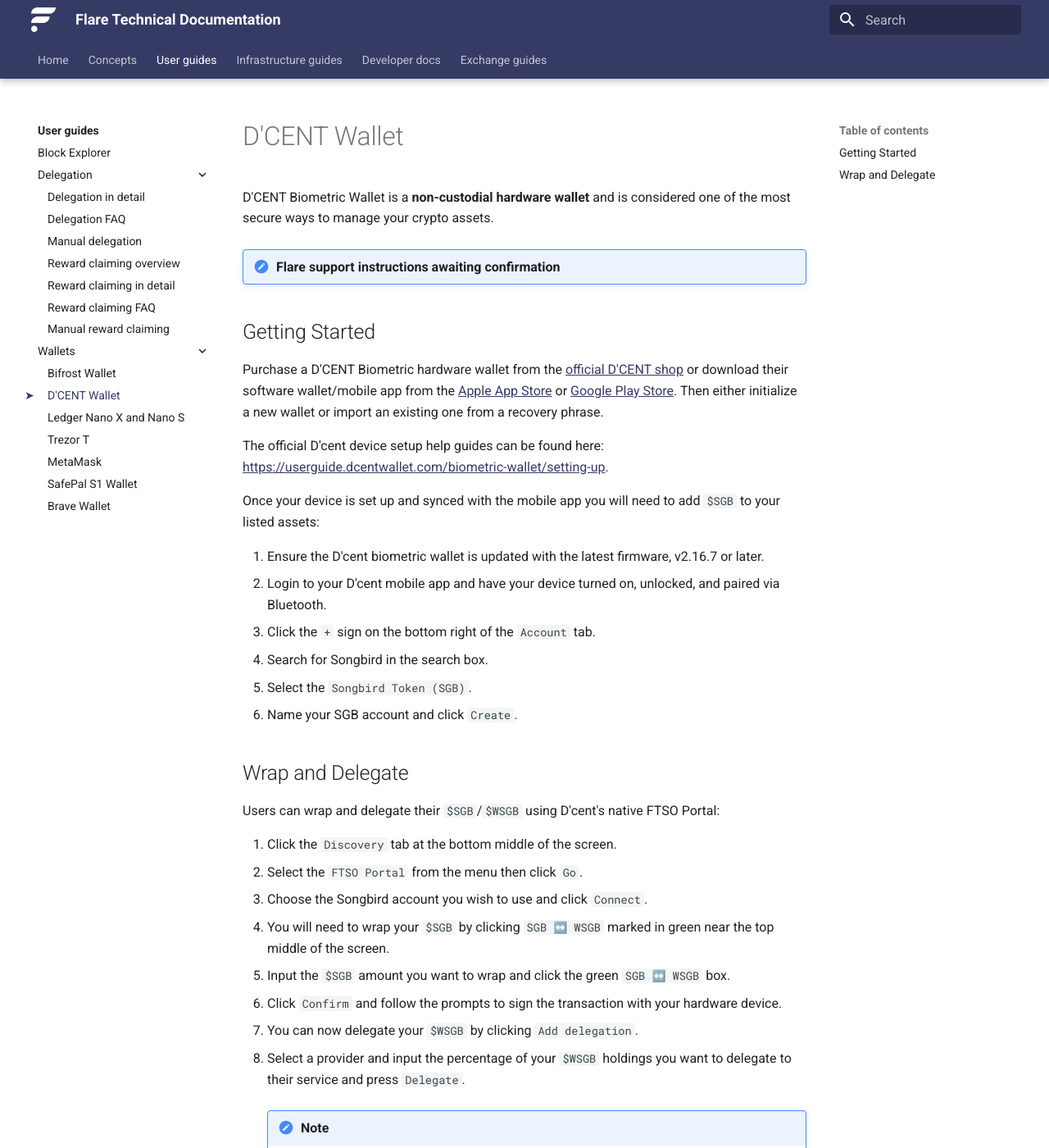
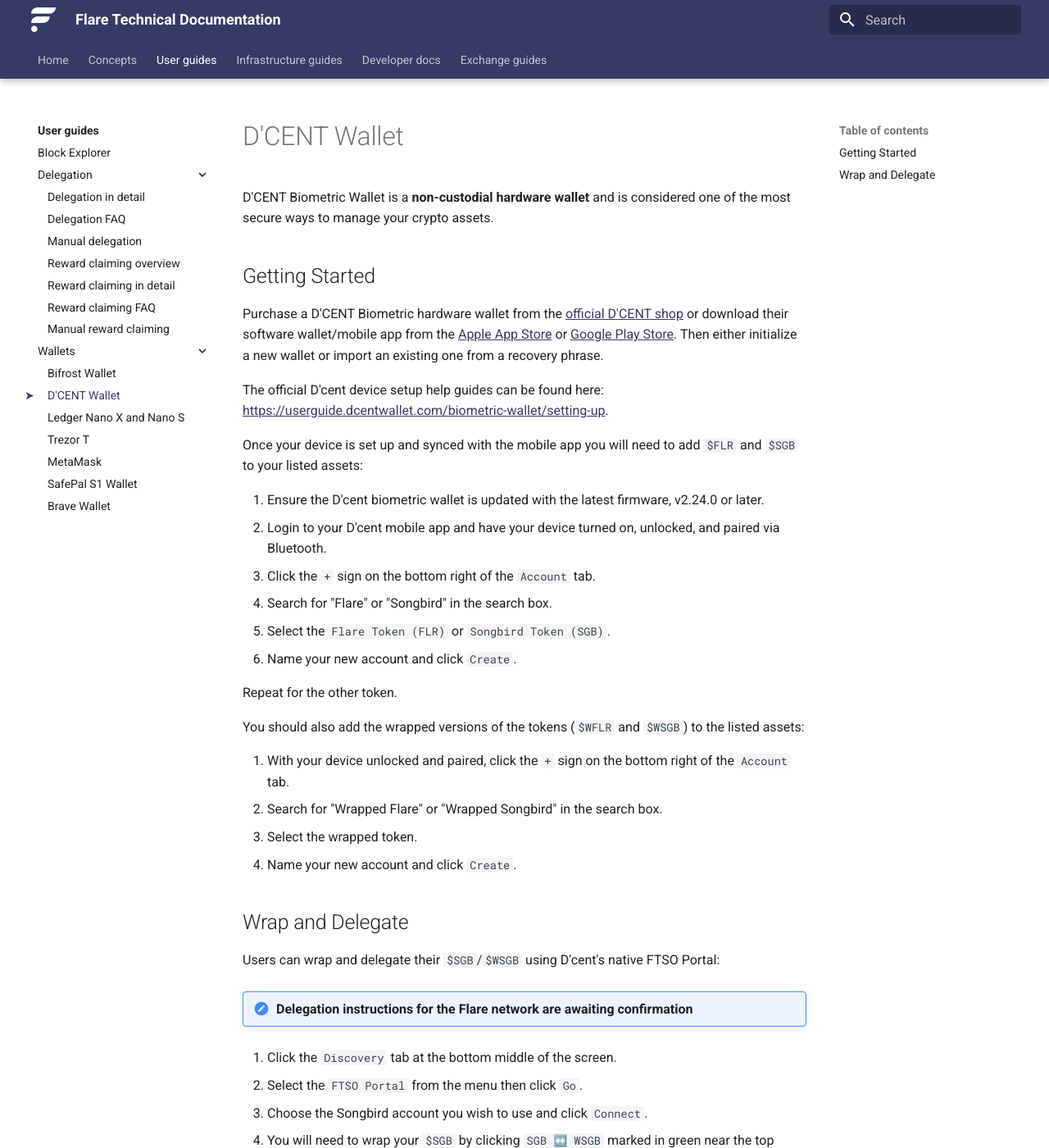
Before and after one commit to flare-foundation/docs, an MkDocs documentation site: the page built from docs/user/wallets/dcent-wallet.md, in a window 1280 px wide and 1400 px high. Shown: the whole window at 82% size. Built offline with MkDocs 1.6.1 and Material for MkDocs 9.7.7, drawn with Linux system fonts in a browser that asks for light colours; comment, search, counter and statistics services are not loaded.

Commit message:
Add Flare instructions to D'cent wallet guide

```diff
--- a/docs/user/wallets/dcent-wallet.md
+++ b/docs/user/wallets/dcent-wallet.md
@@ -1,8 +1,6 @@
 # D'CENT Wallet
 
 D'CENT Biometric Wallet is a **non-custodial hardware wallet** and is considered one of the most secure ways to manage your crypto assets.
-
-!!! note "Flare support instructions awaiting confirmation"
 
 ## Getting Started
 
@@ -11,18 +9,29 @@
 
 The official D'cent device setup help guides can be found here: [https://userguide.dcentwallet.com/biometric-wallet/setting-up](https://userguide.dcentwallet.com/biometric-wallet/setting-up).
 
-Once your device is set up and synced with the mobile app you will need to add `$SGB` to your listed assets:
+Once your device is set up and synced with the mobile app you will need to add `$FLR` and `$SGB` to your listed assets:
 
-1. Ensure the D'cent biometric wallet is updated with the latest firmware, v2.16.7 or later.
+1. Ensure the D'cent biometric wallet is updated with the latest firmware, v2.24.0 or later.
 2. Login to your D'cent mobile app and have your device turned on, unlocked, and paired via Bluetooth.
 3. Click the `+` sign on the bottom right of the `Account` tab.
-4. Search for Songbird in the search box.
-5. Select the `Songbird Token (SGB)`.
-6. Name your SGB account and click `Create`.
+4. Search for "Flare" or "Songbird" in the search box.
+5. Select the `Flare Token (FLR)` or `Songbird Token (SGB)`.
+6. Name your new account and click `Create`.
+
+Repeat for the other token.
+
+You should also add the wrapped versions of the tokens (`$WFLR` and `$WSGB`) to the listed assets:
+
+1. With your device unlocked and paired, click the `+` sign on the bottom right of the `Account` tab.
+2. Search for "Wrapped Flare" or "Wrapped Songbird" in the search box.
+3. Select the wrapped token.
+4. Name your new account and click `Create`.
 
 ## Wrap and Delegate
 
 Users can wrap and delegate their `$SGB`/`$WSGB` using D'cent's native FTSO Portal:
+
+!!! note "Delegation instructions for the Flare network are awaiting confirmation"
 
 1. Click the `Discovery` tab at the bottom middle of the screen.
 2. Select the `FTSO Portal` from the menu then click `Go`.
```
